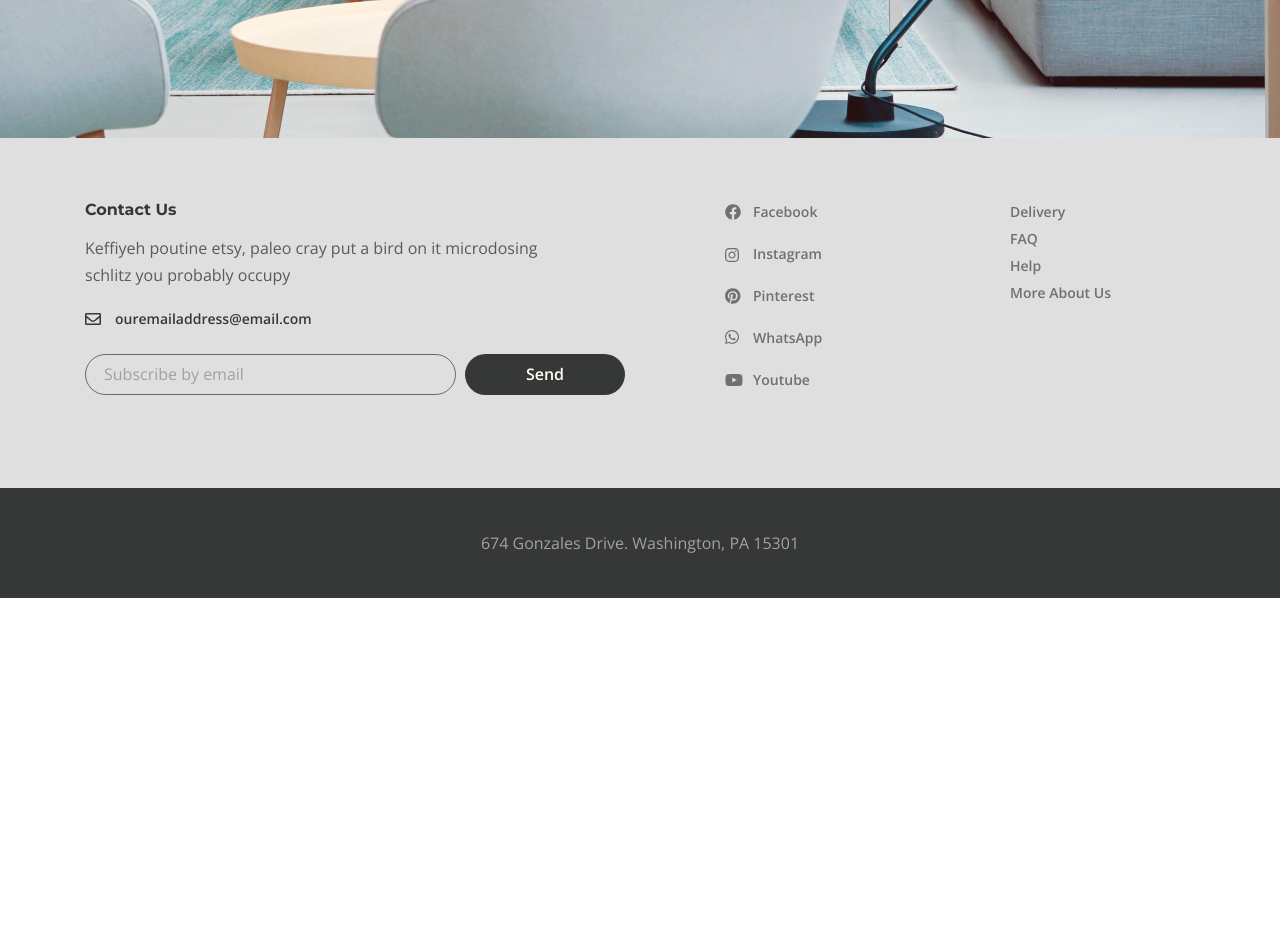
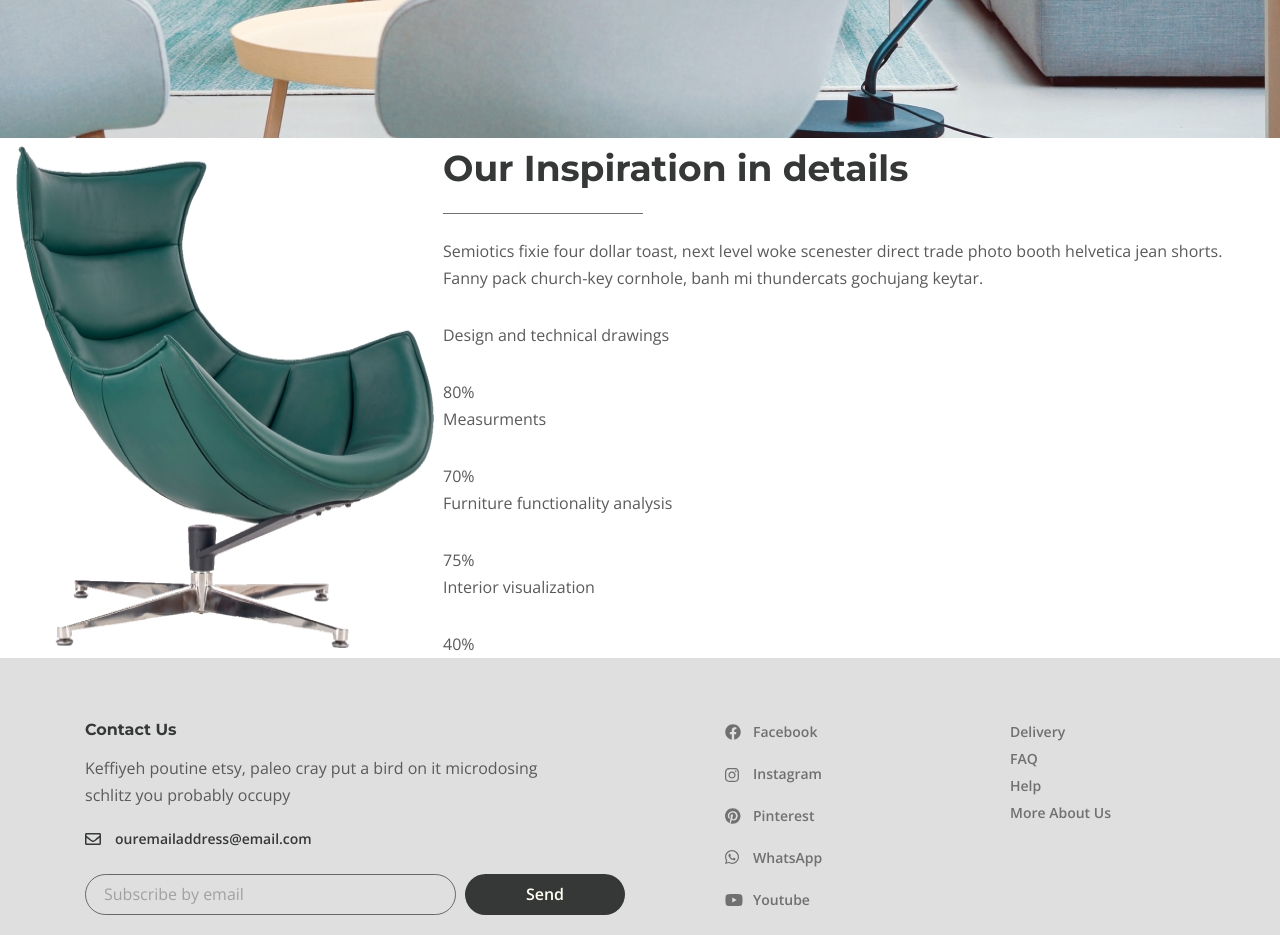
Before and after one commit to Necromayhem/desire, a website: page app/about.html in a window 1280 px wide. Shown: the part 1460-2395 px from the top of the page. Before the commit the page ends 2058 px from the top, so only its background shows below. Drawn offline with nearby package versions, Linux system fonts and the light colour scheme; files whose address does not match are found by name.

Commit message:
feat: start inspiration

```diff
--- a/app/about.html
+++ b/app/about.html
@@ -136,6 +136,59 @@
 						</a>
 					</div>
 				</section>
+				<section class="inspiration">
+					<div class="container-fluid">
+						<div class="inspiration__inner">
+							<img
+								class="inspiration__images"
+								src="images/inspiration-decor.png"
+								alt="images"
+							/>
+							<div class="inspiration__content">
+								<h3 class="inspiration__title">Our Inspiration in details</h3>
+								<p class="inspiration__text">
+									Semiotics fixie four dollar toast, next level woke scenester
+									direct trade photo booth helvetica jean shorts. Fanny pack
+									church-key cornhole, banh mi thundercats gochujang keytar.
+								</p>
+								<ul class="inspiration__list">
+									<li class="inspiration__item">
+										<div class="inspiration__item-content">
+											<p class="inspiration__text">
+												Design and technical drawings
+											</p>
+											<p class="inspiration__num">80%</p>
+										</div>
+										<div class="inspiration__line"></div>
+									</li>
+									<li class="inspiration__item">
+										<div class="inspiration__item-content">
+											<p class="inspiration__text">Measurments</p>
+											<p class="inspiration__num">70%</p>
+										</div>
+										<div class="inspiration__line"></div>
+									</li>
+									<li class="inspiration__item">
+										<div class="inspiration__item-content">
+											<p class="inspiration__text">
+												Furniture functionality analysis
+											</p>
+											<p class="inspiration__num">75%</p>
+										</div>
+										<div class="inspiration__line"></div>
+									</li>
+									<li class="inspiration__item">
+										<div class="inspiration__item-content">
+											<p class="inspiration__text">Interior visualization</p>
+											<p class="inspiration__num">40%</p>
+										</div>
+										<div class="inspiration__line"></div>
+									</li>
+								</ul>
+							</div>
+						</div>
+					</div>
+				</section>
 			</main>
 			<footer class="footer">
 				<div class="footer__content">
--- a/app/scss/style.scss
+++ b/app/scss/style.scss
@@ -691,4 +691,37 @@
 		justify-content: center;
 		align-items: center;
 	}
+	&__popup-imgbtn {
+		cursor: pointer;
+	}
 }
+
+.inspiration {
+	&__inner {
+		display: flex;
+	}
+	&__title {
+		color: $title;
+		font-size: 36px;
+		line-height: 60px;
+		@extend %title-font;
+		padding-bottom: 16px;
+		margin-bottom: 24px;
+		position: relative;
+		&::after {
+			content: '';
+			position: absolute;
+			bottom: 0;
+			left: 0;
+			background: #6d7278;
+			width: 200px;
+			height: 1px;
+		}
+	}
+	&__text {
+		margin-bottom: 30px;
+	}
+	&__content {
+		width: 825px;
+	}
+}
```
Also changed, not shown: app/css/style.min.css, app/images/inspiration-bg.jpg (added), app/images/inspiration-decor.png (added).
